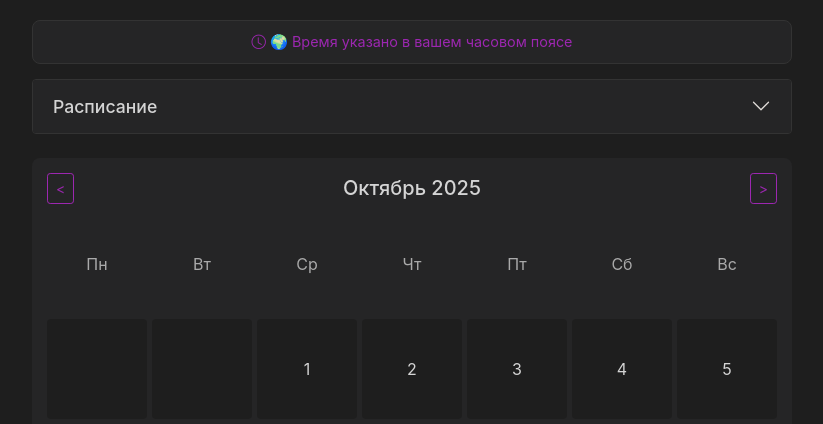
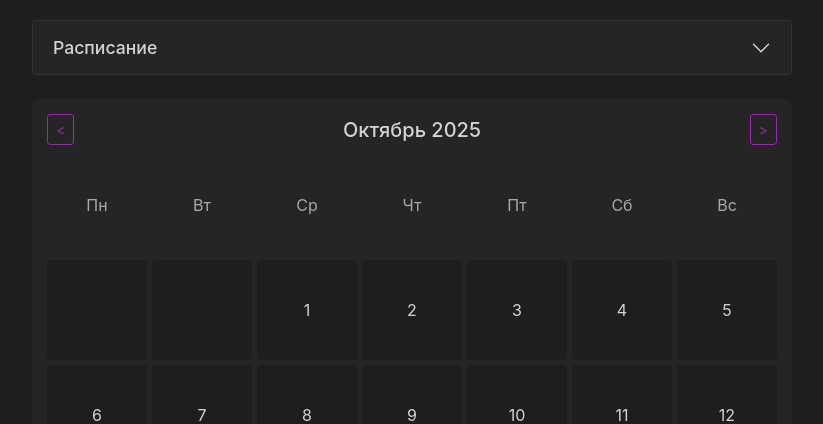
Before and after one commit to Pavuch0k/tutor-bot-system, a Python web app: template templates/schedule_view.html in a window 1280 px wide. Shown: the top 424 px of the page, without its empty margins (228-1051 px from the left). Run offline with Jinja, Linux system fonts and the light colour scheme; the template is opened without the code that fills it: most values are stand-ins (such as "Sample title", 1, 10 or a date in 2020); some libraries are stand-ins or nearby versions.

Commit message:
Remove timezone hint from schedule view

```diff
--- a/templates/schedule_view.html
+++ b/templates/schedule_view.html
@@ -287,38 +287,6 @@
 </head>
 <body>
     <div class="container">
-        <!-- Информация о часовом поясе -->
-        <div style="background-color: #252526; border-radius: 8px; padding: 10px 15px; margin-bottom: 15px; border: 1px solid #333;">
-            <div style="text-align: center; color: #9c27b0; font-size: 0.9rem;">
-                <i class="bi bi-clock"></i>
-                {% if user_timezone == 'Europe/Moscow' %}
-                    🇷🇺 Время указано в часовом поясе: Москва (UTC+3)
-                {% elif user_timezone == 'Europe/Saratov' %}
-                    🇷🇺 Время указано в часовом поясе: Саратов (UTC+4)
-                {% elif user_timezone == 'Asia/Yekaterinburg' %}
-                    🇷🇺 Время указано в часовом поясе: Екатеринбург (UTC+5)
-                {% elif user_timezone == 'Asia/Omsk' %}
-                    🇷🇺 Время указано в часовом поясе: Омск (UTC+6)
-                {% elif user_timezone == 'Asia/Krasnoyarsk' %}
-                    🇷🇺 Время указано в часовом поясе: Красноярск (UTC+7)
-                {% elif user_timezone == 'Asia/Irkutsk' %}
-                    🇷🇺 Время указано в часовом поясе: Иркутск (UTC+8)
-                {% elif user_timezone == 'Asia/Yakutsk' %}
-                    🇷🇺 Время указано в часовом поясе: Якутск (UTC+9)
-                {% elif user_timezone == 'Asia/Vladivostok' %}
-                    🇷🇺 Время указано в часовом поясе: Владивосток (UTC+10)
-                {% elif user_timezone == 'Asia/Magadan' %}
-                    🇷🇺 Время указано в часовом поясе: Магадан (UTC+11)
-                {% elif user_timezone == 'Asia/Kamchatka' %}
-                    🇷🇺 Время указано в часовом поясе: Камчатка (UTC+12)
-                {% elif user_timezone == 'Europe/Kaliningrad' %}
-                    🇷🇺 Время указано в часовом поясе: Калининград (UTC+2)
-                {% else %}
-                    🌍 Время указано в вашем часовом поясе
-                {% endif %}
-            </div>
-        </div>
-
         <div class="accordion" id="scheduleAccordion">
             <div class="accordion-item">
                 <h2 class="accordion-header" id="headingList">
```
